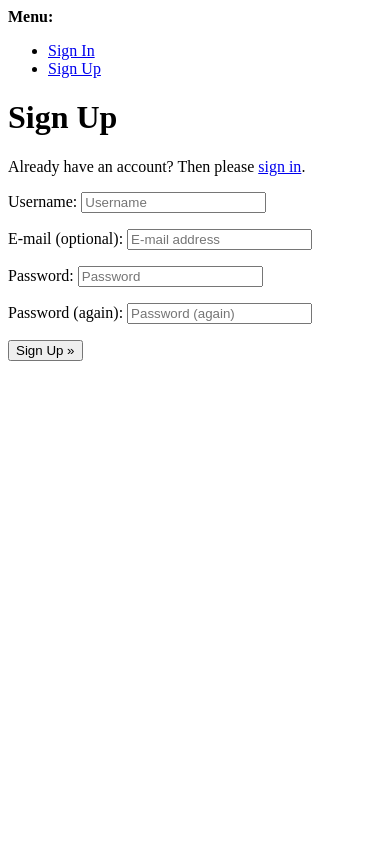
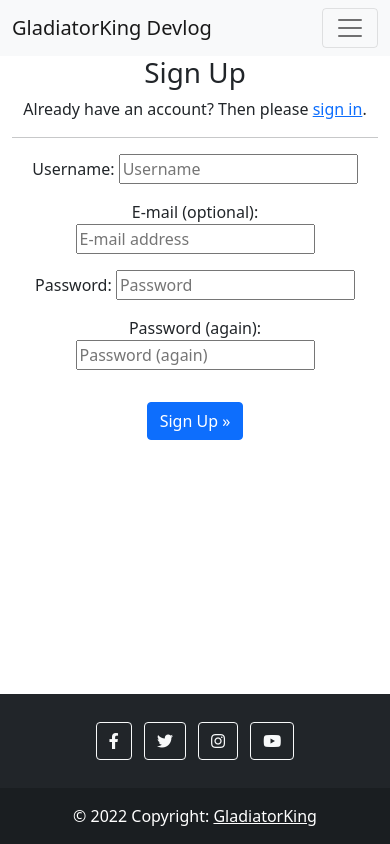
Before and after one commit to Code-Institute-Submissions/DanJtl-gladiatorking-devlog_AprResub, a Django app: page /accounts/signup/ in a window 390 px wide. Run offline with Django 3.2, Linux system fonts and the light colour scheme.

Commit message:
add structure and style in signup.html

```diff
--- a/templates/account/signup.html
+++ b/templates/account/signup.html
@@ -1,21 +1,32 @@
-{% extends "account/base.html" %}
+{% extends "base.html" %}
 
 {% load i18n %}
 
 {% block head_title %}{% trans "Signup" %}{% endblock %}
 
 {% block content %}
+<div class="container">
+  <div class="row d-flex justify-content-center text-center">
+    <div class="col-md-6">
       <h1>{% trans "Sign Up" %}</h1>
-
       <p>{% blocktrans %}Already have an account? Then please <a href="{{ login_url }}">sign in</a>.{% endblocktrans %}</p>
-
+      <hr>
+    </div>
+  </div>
+</div>
+<div class="container">
+  <div class="row d-flex justify-content-center text-center">
+    <div class="col-md-5">
       <form class="signup" id="signup_form" method="post" action="{% url 'account_signup' %}">
         {% csrf_token %}
         {{ form.as_p }}
         {% if redirect_field_value %}
         <input type="hidden" name="{{ redirect_field_name }}" value="{{ redirect_field_value }}" />
         {% endif %}
-  <button type="submit">{% trans "Sign Up" %} &raquo;</button>
+        <button class="primaryAction btn btn-primary m-3" type="submit">{% trans "Sign Up" %} &raquo;</button>
       </form>
+    </div>
+  </div>
+</div>
 
 {% endblock %}
```
Lines whose indentation alone changed are shown as unchanged.
